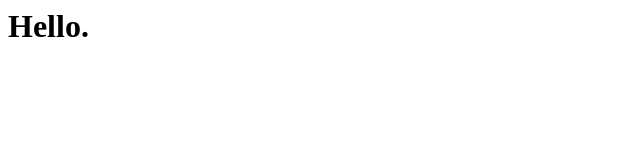
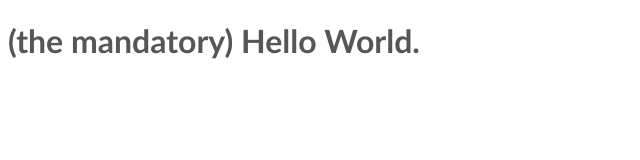
Before and after one commit to shiyuh/shiyuh.github.io, a plain HTML site: page index.html in a window 1280 px wide. Shown: the whole page, without its empty margins (0-640 px from the left). Drawn offline with Linux system fonts and the light colour scheme.

Commit message:
Initial boilerplate

```diff
--- /dev/null
+++ b/css/styles.css
@@ -0,0 +1,5 @@
+.title {
+
+    font-family: 'Trebuchet MS', 'Lucida Sans Unicode', 'Lucida Grande', 'Lucida Sans', Arial, sans-serif;
+    color: #565656;
+}
--- a/index.html
+++ b/index.html
@@ -1 +1,15 @@
-<h1>Hello.</h1>
+<!doctype html>
+
+<html lang="en">
+<head>
+  <meta charset="utf-8">
+  <title>A simple site</title>
+  <meta name="description" content="A simple demo site">
+  <link rel="stylesheet" href="css/styles.css">
+
+</head>
+
+<body>
+  <h1 class="title"> (the mandatory) Hello World. </h1>
+</body>
+</html>
```
